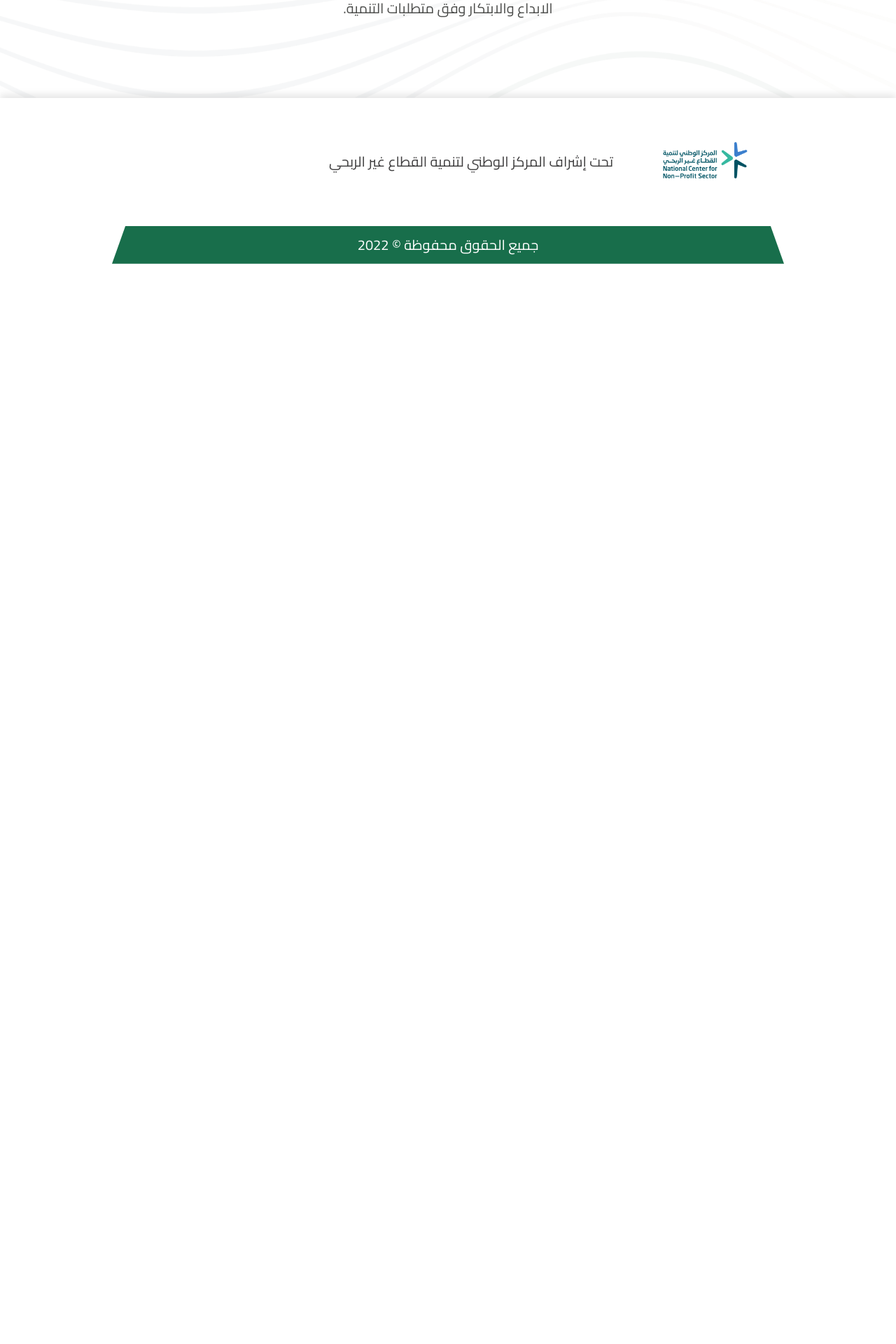
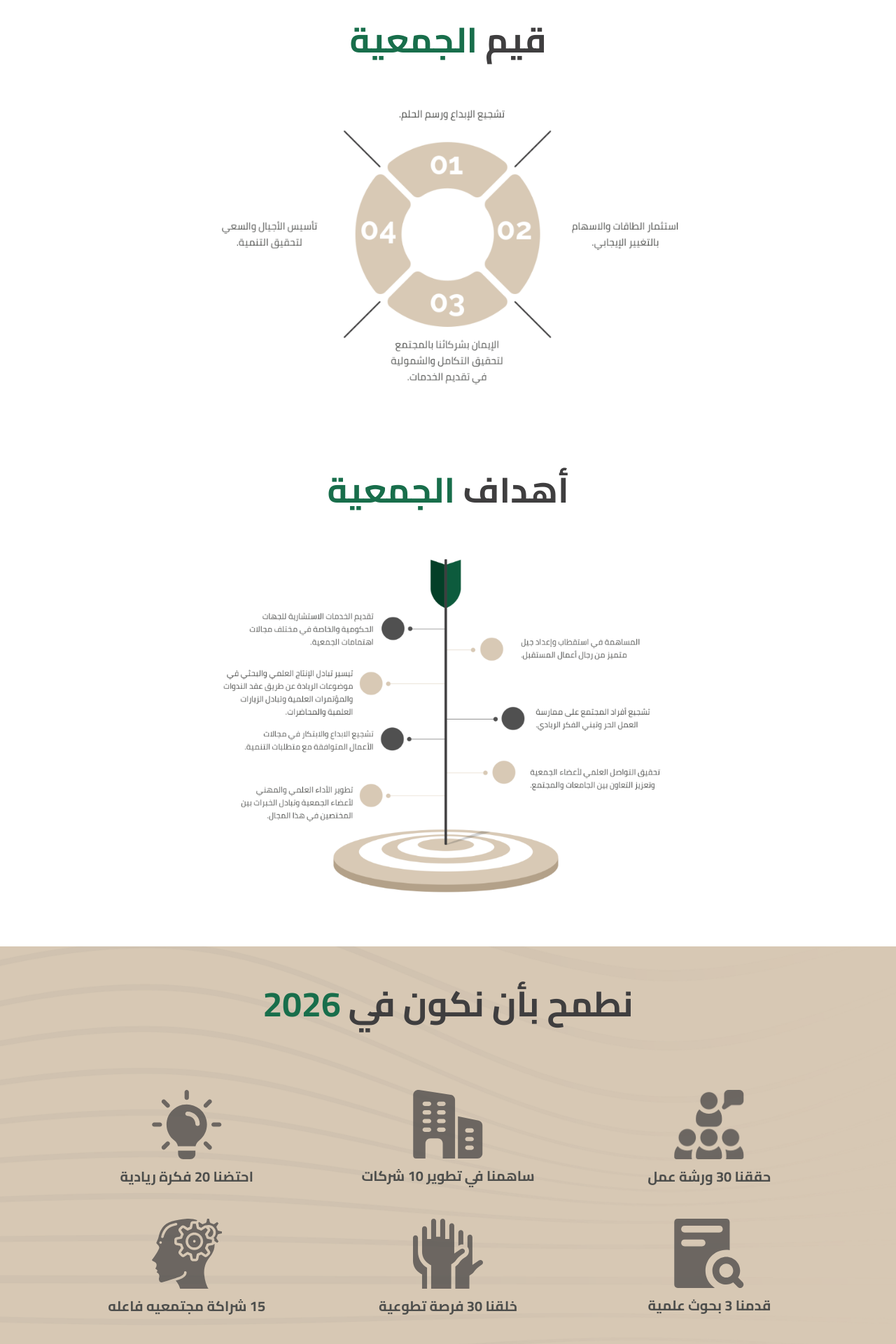
Before and after one commit to moshaabn/pioneering-vision, a Next.js app: page / in a window 1280 px wide. Shown: the part 780-2700 px from the top of the page at 70% size. Before the commit the page ends 1157 px from the top, so only its background shows below. Built offline with nearby package versions, Linux system fonts and the light colour scheme.

Commit message:
Finish Home/About desktop page

```diff
--- a/components/Footer.jsx
+++ b/components/Footer.jsx
@@ -3,7 +3,7 @@ const Footer = () => {
     <footer className="footer">
       <div className="footer__info">
         <div className="footer__logo">
-          <img src="/imgs/footer-logo.jpg" alt="logo" />
+          <img src="/imgs/partener_1.svg" alt="logo" />
         </div>
         <p className="footer__text">
           تحت إشراف المركز الوطني لتنمية القطاع غير الربحي
--- a/pages/about/index.js
+++ b/pages/about/index.js
@@ -1,6 +1,7 @@
 const About = () => {
   return (
-    <section className="about">
+    <>
+      <section className="section about">
         <h2 className="heading-2">طريقك نحو الريادة</h2>
         <div className="about__img-box">
           <img src="/imgs/video.png" alt="video" />
@@ -10,6 +11,76 @@ const About = () => {
           وتعزيز الابداع والابتكار وفق متطلبات التنمية.
         </p>
       </section>
+
+      <section className="section">
+        <h2 className="heading-2">
+          قيم <span>الجمعية</span>
+        </h2>
+        <div className="values">
+          <img src="/imgs/second-section.PNG" alt="values" />
+        </div>
+      </section>
+
+      <section className="section">
+        <h2 className="heading-2">
+          أهداف <span>الجمعية</span>
+        </h2>
+        <div className="goals">
+          <img src="/imgs/third-section.PNG" alt="goals" />
+        </div>
+      </section>
+
+      <section className="section ambition">
+        <h2 className="heading-2">
+          نطمح بأن نكون في <span>2026</span>
+        </h2>
+        <ul className="ambition__list">
+          <li className="ambition__item">
+            <img src="/imgs/workshope.png" alt="" />
+            <h3 className="heading-3">حققنا 30 ورشة عمل</h3>
+          </li>
+          <li className="ambition__item">
+            <img src="/imgs/company.svg" alt="" />
+            <h3 className="heading-3">ساهمنا في تطوير 10 شركات </h3>
+          </li>
+          <li className="ambition__item">
+            <img src="/imgs/idea.svg" alt="" />
+            <h3 className="heading-3">احتضنا 20 فكرة ريادية</h3>
+          </li>
+          <li className="ambition__item">
+            <img src="/imgs/research.svg" alt="" />
+            <h3 className="heading-3">قدمنا 3 بحوث علمية </h3>
+          </li>
+          <li className="ambition__item">
+            <img src="/imgs/volunteer.svg" alt="" />
+            <h3 className="heading-3">خلقنا 30 فرصة تطوعية </h3>
+          </li>
+          <li className="ambition__item">
+            <img src="/imgs/effective.svg" alt="" />
+            <h3 className="heading-3">15 شراكة مجتمعيه فاعله </h3>
+          </li>
+          <li className="ambition__item">
+            <img src="/imgs/beneficiary.svg" alt="" />
+            <h3 className="heading-3">30 الف مستفيد من برامجنا </h3>
+          </li>
+        </ul>
+      </section>
+
+      <section className="section partners">
+        <h2 className="heading-2">شركائنا</h2>
+        <ul className="partners__container">
+          <li className="partner">
+            <img src="/imgs/partener_3.svg" alt="partner" />
+          </li>
+          <li className="partner">
+            <img src="/imgs/partener_2.svg" alt="partner" />
+          </li>
+          <li className="partner">
+            <img src="/imgs/partener_1.svg" alt="partner" />
+          </li>
+        </ul>
+      </section>
+    </>
   );
 };
 
--- a/styles/base/_base.scss
+++ b/styles/base/_base.scss
@@ -16,3 +16,18 @@ body {
   direction: rtl;
   overflow-x: hidden;
 }
+
+.section {
+  width: 100vw;
+  display: flex;
+  flex-direction: column;
+  justify-content: center;
+  align-items: center;
+  gap: 3rem;
+  padding: 4rem;
+}
+
+::selection {
+  background-color: $green-clr;
+  color: $white-clr;
+}
--- a/styles/base/_typography.scss
+++ b/styles/base/_typography.scss
@@ -11,4 +11,16 @@ body {
   font-weight: 700;
   color: $dark-clr;
   text-align: center;
+
+  span {
+    color: $green-clr;
+  }
 }
+
+.heading-3 {
+  font-size: 2rem;
+  font-weight: 700;
+  line-height: 2;
+  color: $grey-clr;
+  text-align: center;
+}
--- a/styles/components/footer.scss
+++ b/styles/components/footer.scss
@@ -12,11 +12,11 @@
     display: flex;
     justify-content: flex-start;
     align-items: center;
-    gap: 4rem;
+    gap: 6rem;
   }
 
   &__logo {
-    width: 20%;
+    width: 20rem;
     img {
       width: 100%;
     }
--- a/styles/pages/about.scss
+++ b/styles/pages/about.scss
@@ -1,12 +1,5 @@
+// Frist Section
 .about {
-  width: 100vw;
-  height: 100vh;
-  display: flex;
-  flex-direction: column;
-  justify-content: center;
-  align-items: center;
-  gap: 3rem;
-
   background: url(../../public/imgs/pattern.png) no-repeat center center/cover;
 
   &__img-box {
@@ -24,3 +17,64 @@
     color: $grey-clr;
   }
 }
+
+// Second Section, Third Section
+.values,
+.goals {
+  width: 60%;
+  img {
+    width: 100%;
+  }
+}
+
+// Fourth Section
+.ambition {
+  margin-top: 1rem;
+  background: url(../../public/imgs/pattern_color.png) no-repeat center
+    center/cover;
+
+  &__list {
+    margin-top: 5rem;
+    width: 90%;
+    list-style: none;
+    display: grid;
+    grid-template-columns: repeat(auto-fit, minmax(25rem, 1fr));
+    justify-items: center;
+    text-align: center;
+    grid-gap: 4rem;
+
+    img {
+      width: 10rem;
+    }
+  }
+
+  &__item {
+    align-self: center;
+  }
+}
+
+// Fifth Section
+.partners__container {
+  width: 100%;
+  list-style: none;
+  display: flex;
+  flex-wrap: wrap;
+  justify-content: space-around;
+  align-items: center;
+
+  .partner {
+    padding: 4rem;
+    border-radius: 1rem;
+    box-shadow: 0 1rem 2rem rgba(0, 0, 0, 0.2);
+    cursor: pointer;
+    transition: all 0.3s;
+
+    img {
+      width: 100%;
+    }
+
+    &:hover {
+      transform: scale(1.05);
+    }
+  }
+}
```
Also changed, not shown: public/imgs/second-section.PNG (added), public/imgs/third-section.PNG (added). Lines whose indentation alone changed are shown as unchanged.
